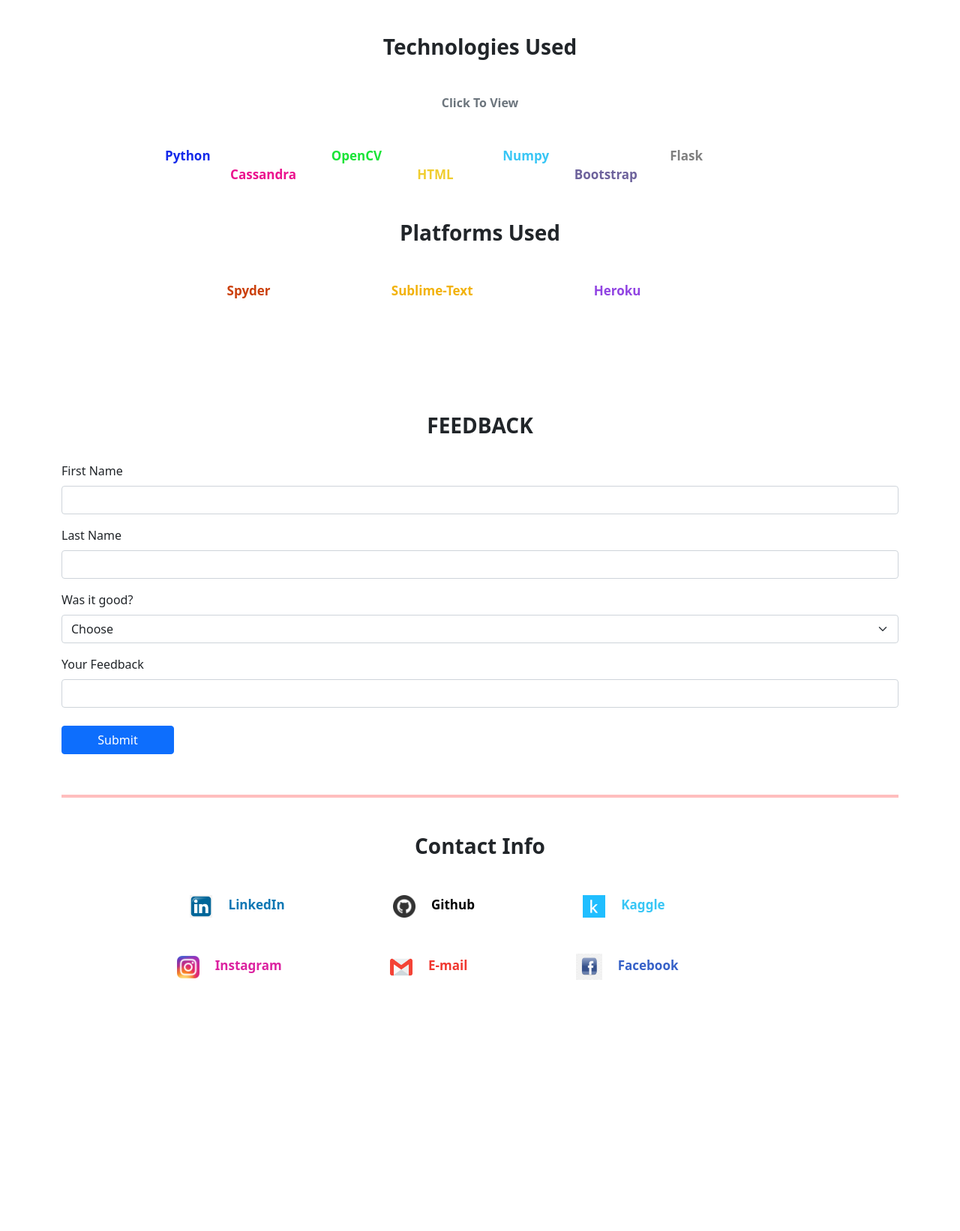
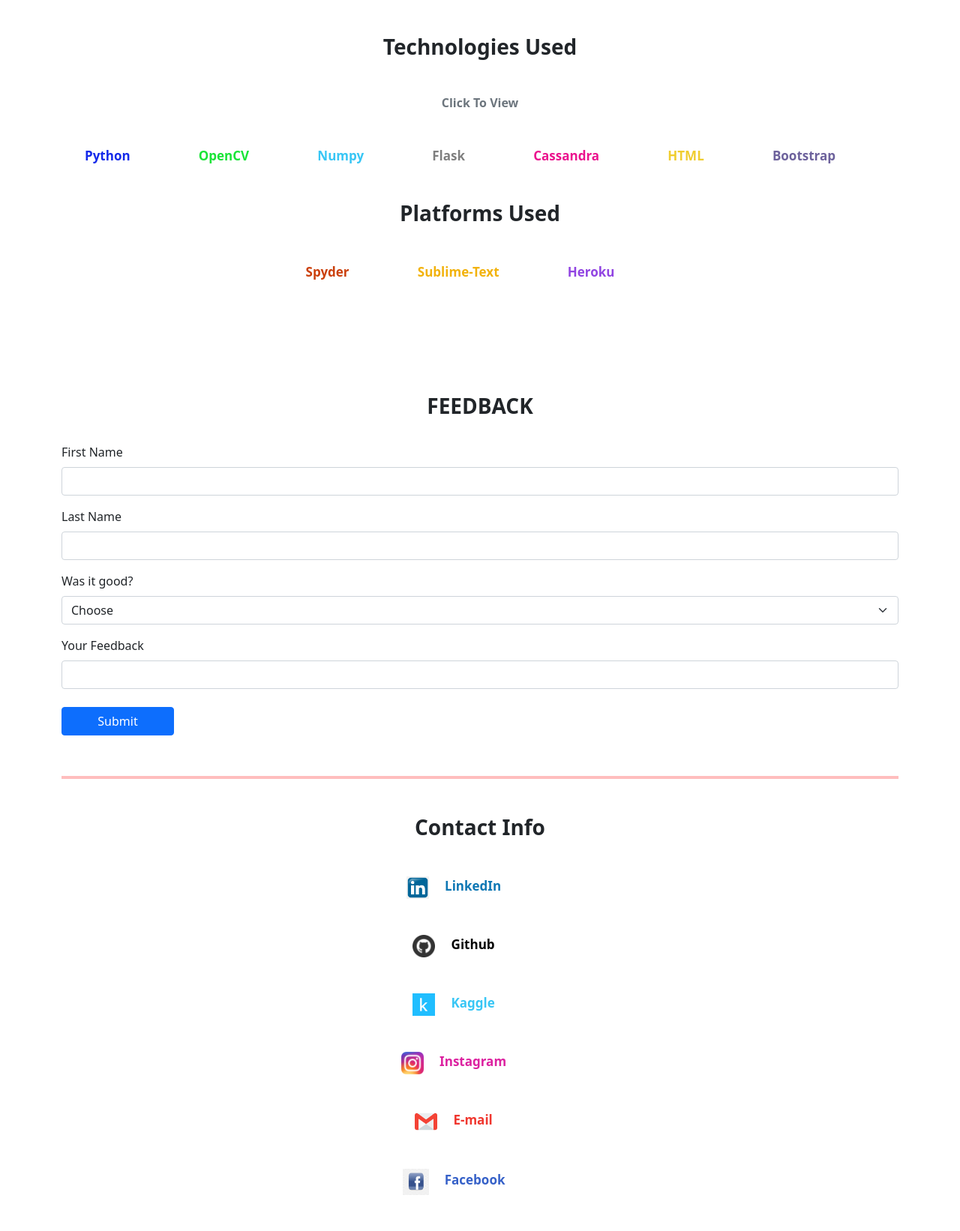
Before and after one commit to adityanaranje/COMPUTER-VISION-PROJECT, a Flask app: page / in a window 1280 px wide. Shown: the part 2019-3661 px from the top of the page at 75% size. Before the commit the page ends 3326 px from the top, so only its background shows below. Run offline with Flask 2, Linux system fonts and the light colour scheme; parts of the project's set-up code (start-up, migrations or seed data) failed here and were passed over; some libraries are stand-ins or nearby versions.

Commit message:
Update home.html

```diff
--- a/templates/home.html
+++ b/templates/home.html
@@ -39,9 +39,9 @@
   text-decoration: none;
   font-size: 17px;
   font-weight: bold;
-  margin-right: 140px;
+  margin-right: 70px;
   margin-left: 17px;
-  margin-top: 40px;
+  margin-top: 30px;
 }
 
 
@@ -242,22 +242,39 @@
   <center>
     <img src="/static/linkedin.png" alt="LinkedIn Logo" width=30 height="30">
     <a href="https://www.linkedin.com/in/anaranje/" style="color:#0D77B4FF;" class="link1 ">LinkedIn</a>
+    </center>
+</div>
 
+<div class="container my-5">
+  <center>
     <img src="/static/github.png"  alt="Github Logo" width=30 height="30">
     <a href="https://github.com/adityanaranje" style="color:#000000;" class="link1">Github</a>
+</center>
+</div>
 
+<div class="container my-5">
+  <center>
     <img src="/static/kaggle.png"  alt="Kaggle Logo" width=30 height="30">
     <a href="https://www.kaggle.com/adityanaranje" style="color:#38C6F5FF;" class="link1">Kaggle</a>
 </center>
 </div>
+
 <div>
   <center>
     <img src="/static/instagram.png"  alt="Instagram Logo" width=30 height="30">
     <a href="https://www.instagram.com/delta_venom77" style="color:#DC22A0FF;" class="link1">Instagram</a>
+ </center>
+</div>
 
+<div class="container my-5">
+  <center>
     <img src="/static/mail.png" alt="Mail Logo" width=30 height="30">
     <a href="mailto:aditya.naranje7@gmail.com" style="color:#F0372FFF;" class="link1">E-mail</a>
+</center>
+</div>
 
+<div class="container my-5">
+  <center>
     <img src="/static/fb.png" alt="FB Logo" width=35 height="35">
     <a href="https://www.facebook.com/mahindra.dhoni.710" style="color:#3661C8FF;" class="link1">Facebook</a>
   </center>
```
